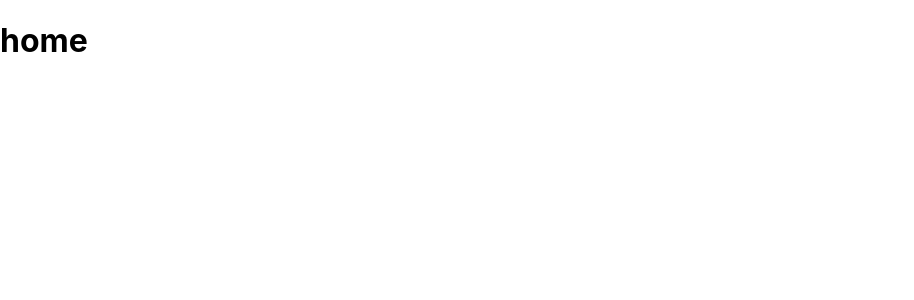
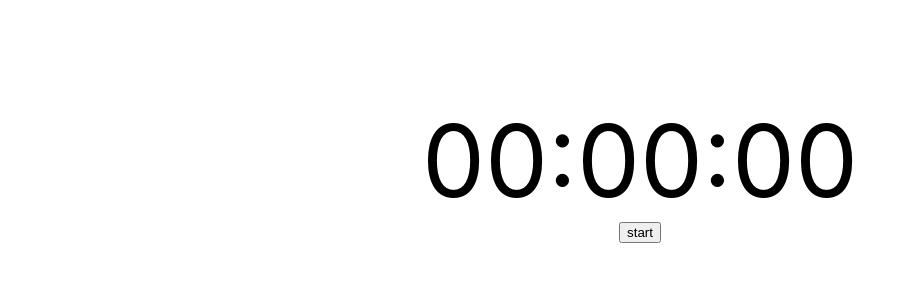
Before and after one commit to Alesion30/PenLab_react, a React (Create React App) app: page / in a window 1280 px wide. Shown: the top 300 px of the page, without its empty margins (0-914 px from the left). Built offline with nearby package versions, Linux system fonts and the light colour scheme.

Commit message:
Create Timer

```diff
--- a/package.json
+++ b/package.json
@@ -8,7 +8,7 @@
     "@testing-library/user-event": "^7.1.2",
     "@types/jest": "^24.0.0",
     "@types/node": "^12.0.0",
-    "@types/react": "^16.9.0",
+    "@types/react": "^16.9.16",
     "@types/react-dom": "^16.9.0",
     "react": "^16.12.0",
     "react-dom": "^16.12.0",
--- /dev/null
+++ b/src/assets/css/Home.css
@@ -0,0 +1,3 @@
+.home-container {
+  padding: 100px;
+}
--- /dev/null
+++ b/src/assets/css/Timer.css
@@ -0,0 +1,11 @@
+.timer-container {
+  text-align: center;
+}
+
+.timer-number {
+  font-size: 100px;
+}
+
+.timer-semicolon {
+  font-size: 100px;
+}
--- /dev/null
+++ b/src/components/Timer.tsx
@@ -0,0 +1,65 @@
+import * as React from 'react'
+import { useState, useEffect } from 'react'
+import '../assets/css/Timer.css'
+
+const Timer: React.FC = () => {
+
+    const [state, setState] = useState({ time: 0, hour: "00", minute: "00", second: "00" })
+    const [count, setCount] = useState(false)
+
+    useEffect(() => {
+        if (count) {
+            const intervalTimer = setInterval(update, 1000)
+            return () => clearInterval(intervalTimer)
+        }
+    }, [state, count])
+
+    const update = () => {
+        const hour = toHours(state.time)
+        const minute = toMinutes(state.time)
+        const second = toSeconds(state.time)
+
+        setState({
+            time: state.time + 1,
+            hour: toText(hour),
+            minute: toText(minute),
+            second: toText(second)
+        })
+    }
+
+    const toHours = (time: number) => {
+        return Math.floor(time / 60 / 60)
+    }
+
+    const toMinutes = (time: number) => {
+        return Math.floor(time / 60 % 60)
+    }
+
+    const toSeconds = (time: number) => {
+        return time % 60
+    }
+
+    const toText = (time: number) => {
+        return ('00' + time).slice(-2)
+    }
+
+    const toggleTimer = () => {
+        setCount(!count)
+    }
+
+    // render
+    return (
+        <div className="timer-container">
+            <span className="timer-number" role="hour">{state.hour}</span>
+            <span className="timer-semicolon">:</span>
+            <span className="timer-number" role="minute">{state.minute}</span>
+            <span className="timer-semicolon">:</span>
+            <span className="timer-number" role="second">{state.second}</span>
+            <div>
+                <button onClick={toggleTimer}>{!count ? "start" : "stop"}</button>
+            </div>
+        </div>
+    )
+}
+
+export default Timer
--- a/src/pages/Home.tsx
+++ b/src/pages/Home.tsx
@@ -1,8 +1,10 @@
 import * as React from 'react'
+import Timer from '../components/Timer'
+import '../assets/css/Home.css'
 
 const Home: React.SFC = () => (
-    <div>
-        <h1>home</h1>
+    <div className="home-container">
+        <Timer />
     </div>
 )
 
```
Also changed, not shown: 1 other file (tests, documents, lock files or other folders).
